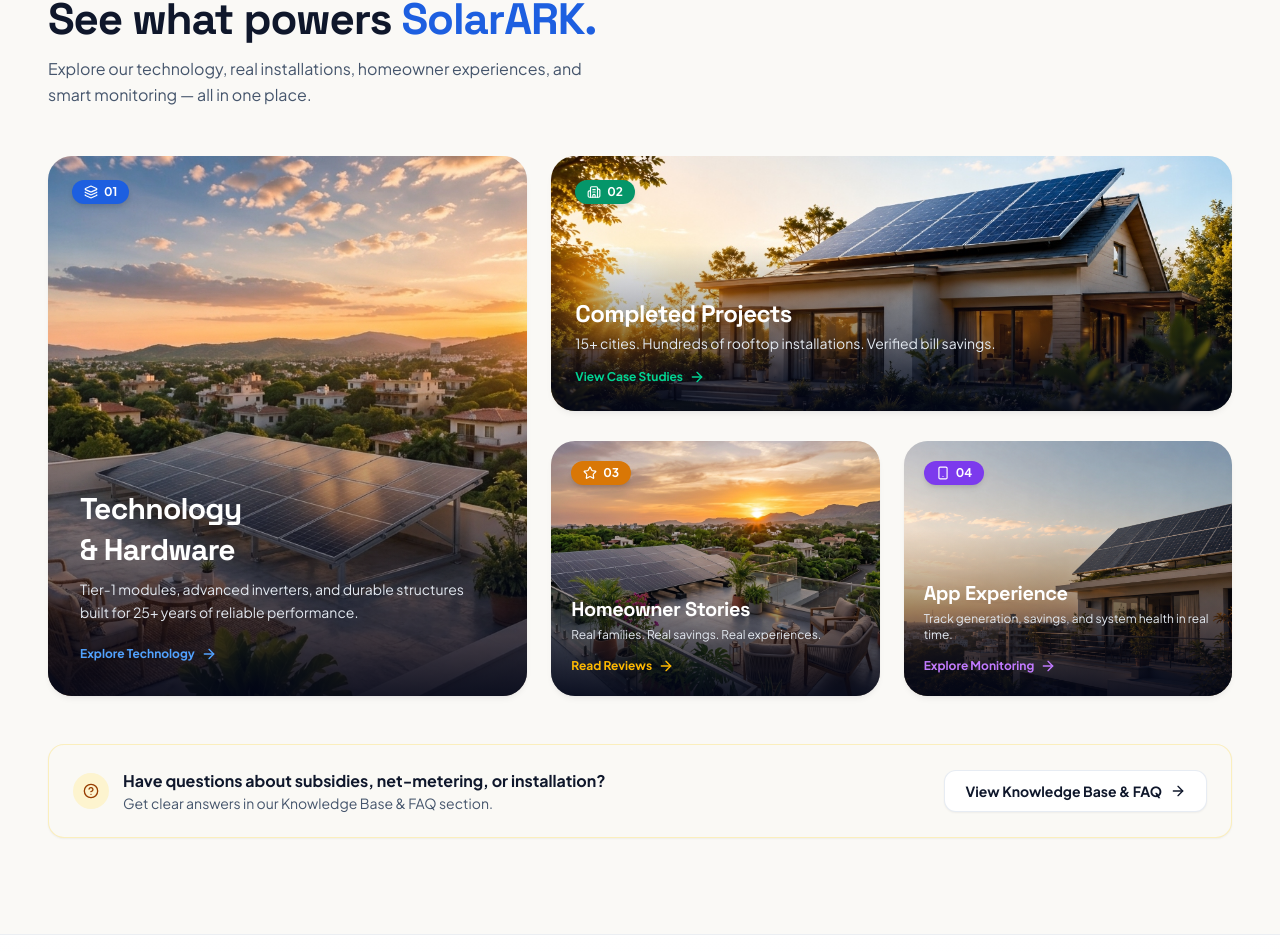
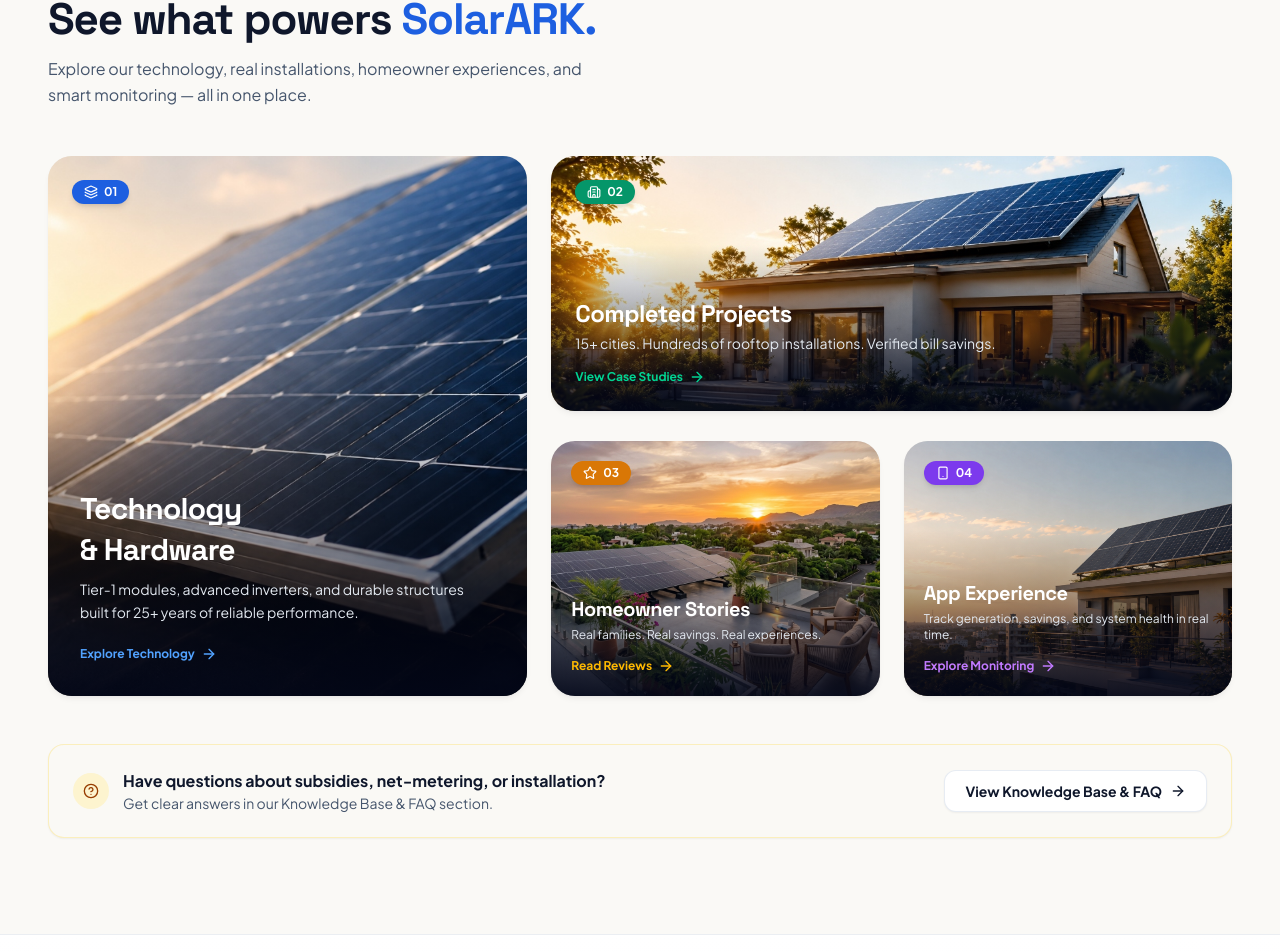
Before and after one commit to 0Akshat005/SolarARK, a React (Vite) app: page / in a window 1280 px wide. Shown: the part 6600-7552 px from the top of the page. Built offline with nearby package versions, Linux system fonts and the light colour scheme.

Commit message:
feat: add HD solar module photography asset for Technology block

```diff
--- a/src/components/DeepDiveTeaser.tsx
+++ b/src/components/DeepDiveTeaser.tsx
@@ -54,9 +54,9 @@
             {/* Asset Slot: TECHNOLOGY_IMAGE */}
             <div className="absolute inset-0 z-0 overflow-hidden">
               <img
-                src="/images/story-solar-rooftop.jpg"
+                src="/images/technology-solar-module.jpg"
                 alt="Technology & Hardware - Tier-1 Monocrystalline Solar Modules"
-                className="w-full h-full object-cover object-center group-hover:scale-[1.025] transition-transform duration-700 ease-out"
+                className="w-full h-full object-cover object-[55%_40%] group-hover:scale-[1.025] transition-transform duration-700 ease-out"
                 onError={(e) => {
                   (e.target as HTMLElement).style.display = 'none';
                 }}
```
Also changed, not shown: public/images/technology-solar-module.jpg (added).
